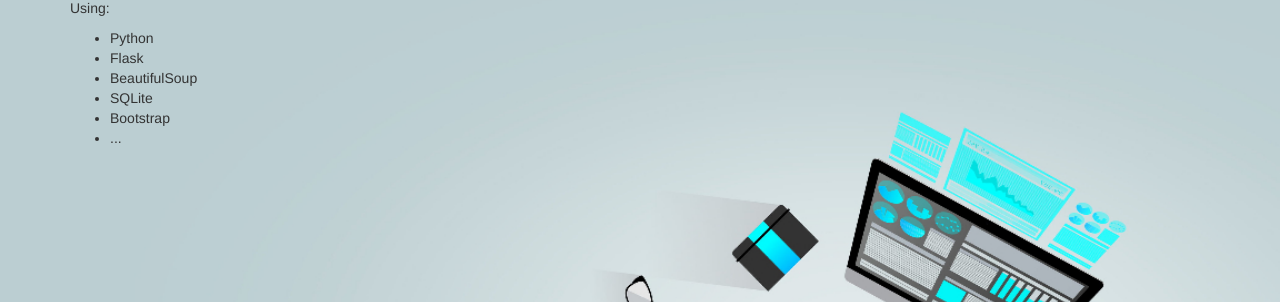
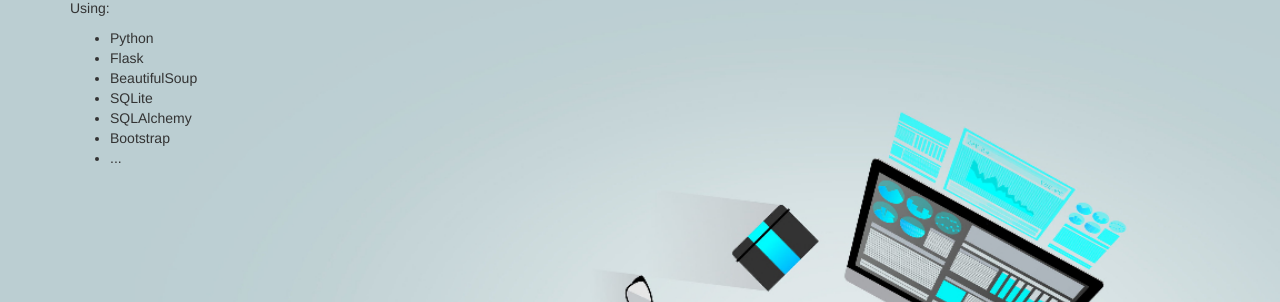
Before and after one commit to josepgl/itviec, a Flask app: page /about in a window 1280 px wide. Shown: the part 174-476 px from the top of the page. Run offline with Flask 2, Linux system fonts and the light colour scheme; some libraries are stand-ins or nearby versions.

Commit message:
Add SQLAlchemy in software used

```diff
--- a/itviec/templates/about.html
+++ b/itviec/templates/about.html
@@ -12,6 +12,7 @@
         <li>Flask</li>
         <li>BeautifulSoup</li>
         <li>SQLite</li>
+        <li>SQLAlchemy</li>
         <li>Bootstrap</li>
         <li>...</li>
     </ul>
```
